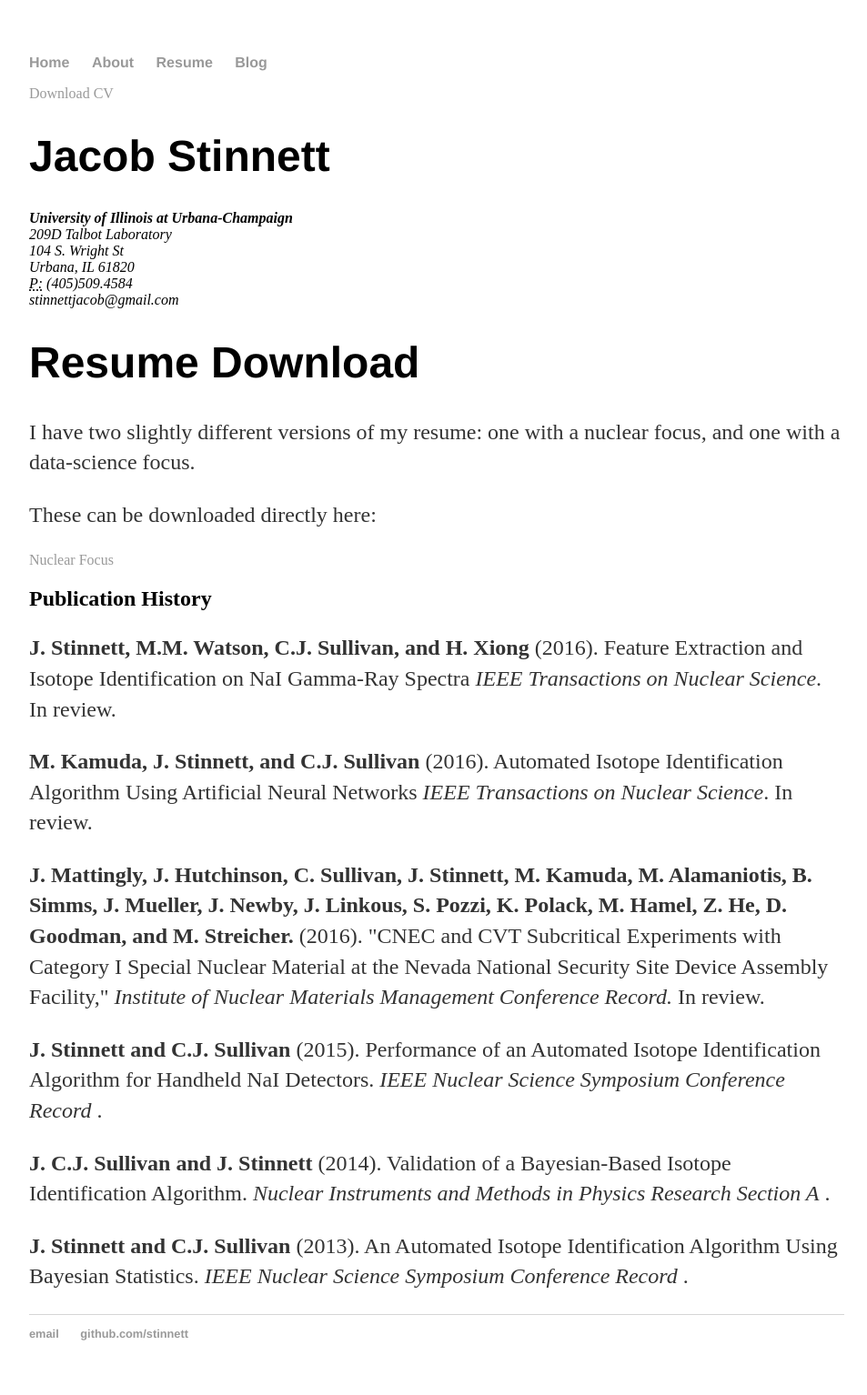
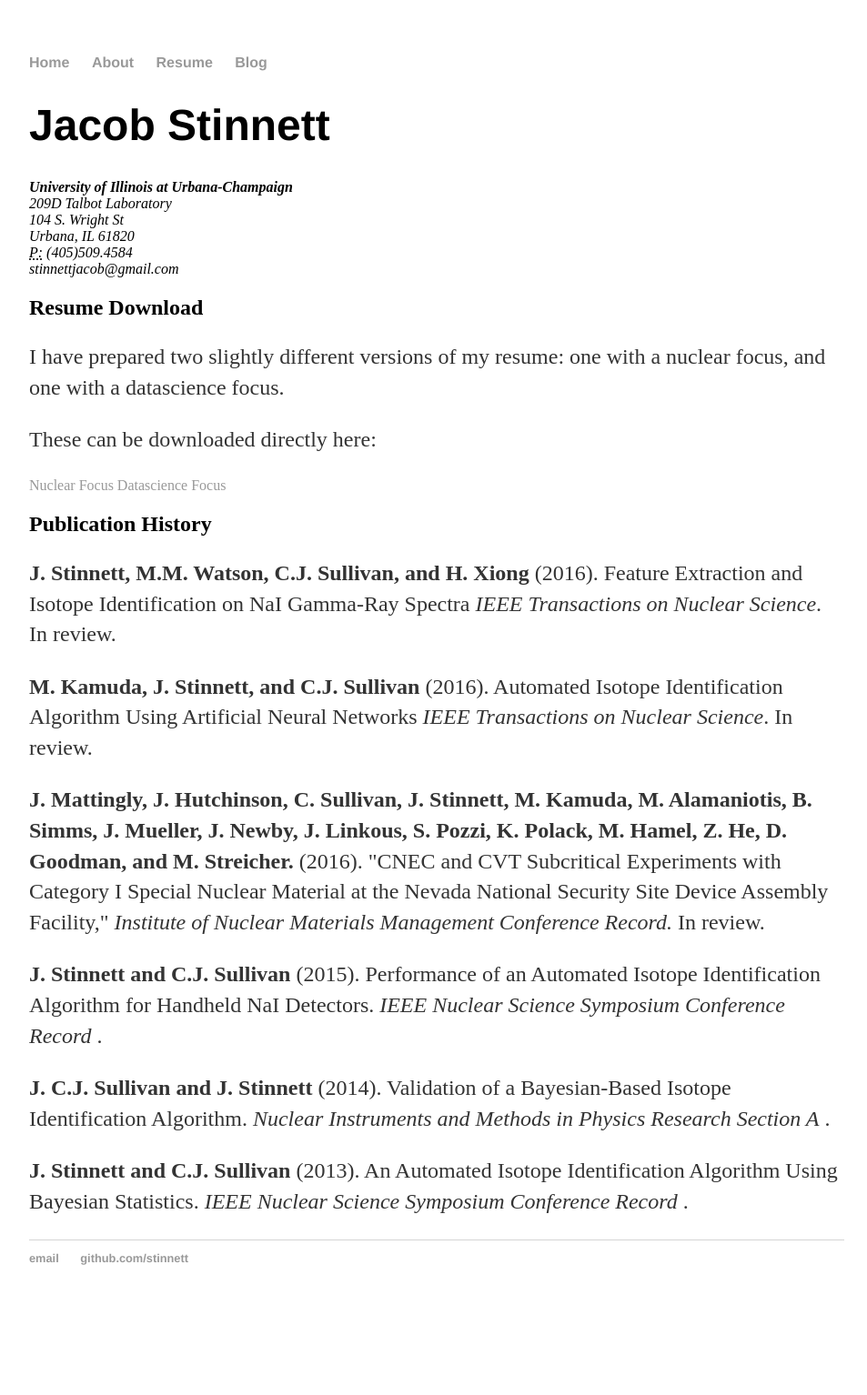
Before and after one commit to Stinnett/Stinnett.github.io, a Jekyll site: the page built from resume/index.html, in a window 1280 px wide. Shown: the whole page at 91% size, without its empty margins (160-1113 px from the left). Built offline with Jekyll 4.4.1, drawn with Linux system fonts in a browser that asks for light colours; after the commit the page ends 1451 px from its top, so only the background shows below that.

Commit message:
Added datascience resume link

```diff
--- a/resume/index.html
+++ b/resume/index.html
@@ -4,7 +4,7 @@ title: Stinnett's Resume
 ---
 
 	<div class="cv">
-		<a href="#" class="download" title="Download CV as PDF">Download CV</a>
+
 					<h1>Jacob Stinnett</h1>
 					<address>
 					<strong>University of Illinois at Urbana-Champaign</strong><br>
@@ -15,10 +15,11 @@ title: Stinnett's Resume
 					<span class="obfuscate">stinnettjacob@gmail.com</span>
 					</address>
 
-					<h1> Resume Download</h1>
-					<p> I have two slightly different versions of my resume: one with a nuclear focus, and one with a data-science focus.</p>
+					<h2> Resume Download</h1>
+					<p> I have prepared two slightly different versions of my resume: one with a nuclear focus, and one with a datascience focus.</p>
 					<p> These can be downloaded directly here:</p>
 					<a href="https://github.com/Stinnett/Stinnett.github.io/raw/master/resume/2016%20Resume%20Update-%20Nuclear%20Focus/2016%20Resume%20Stinnett.pdf" class="download" title="Download CV as PDF">Nuclear Focus</a>
+					<a href="https://github.com/Stinnett/Stinnett.github.io/raw/master/resume/2016%20Resume%20Update%20-%20DS%20Focus/2016%20Resume%20Stinnett.pdf" class="download" title="Download CV as PDF">Datascience Focus</a>
 
 
 
```
